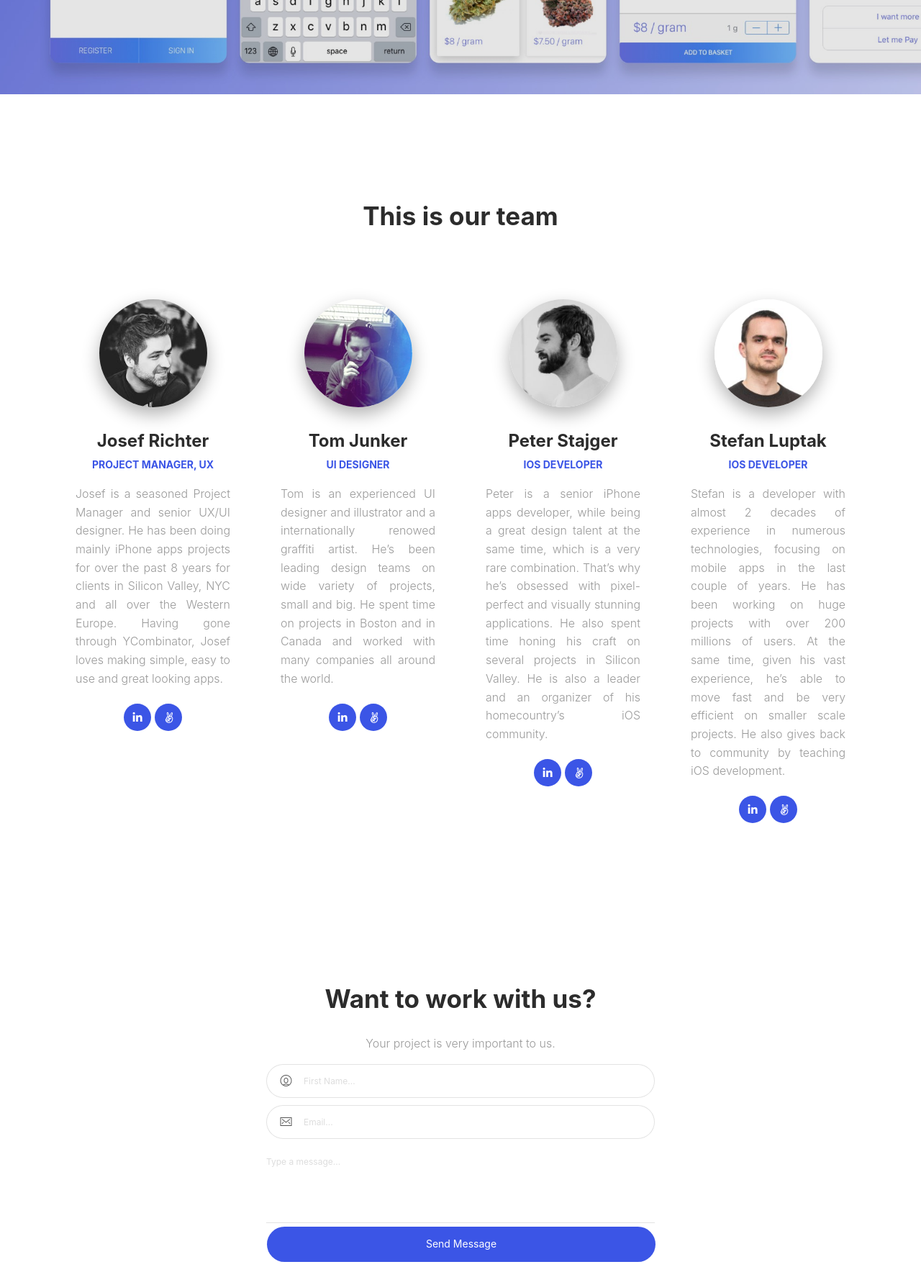
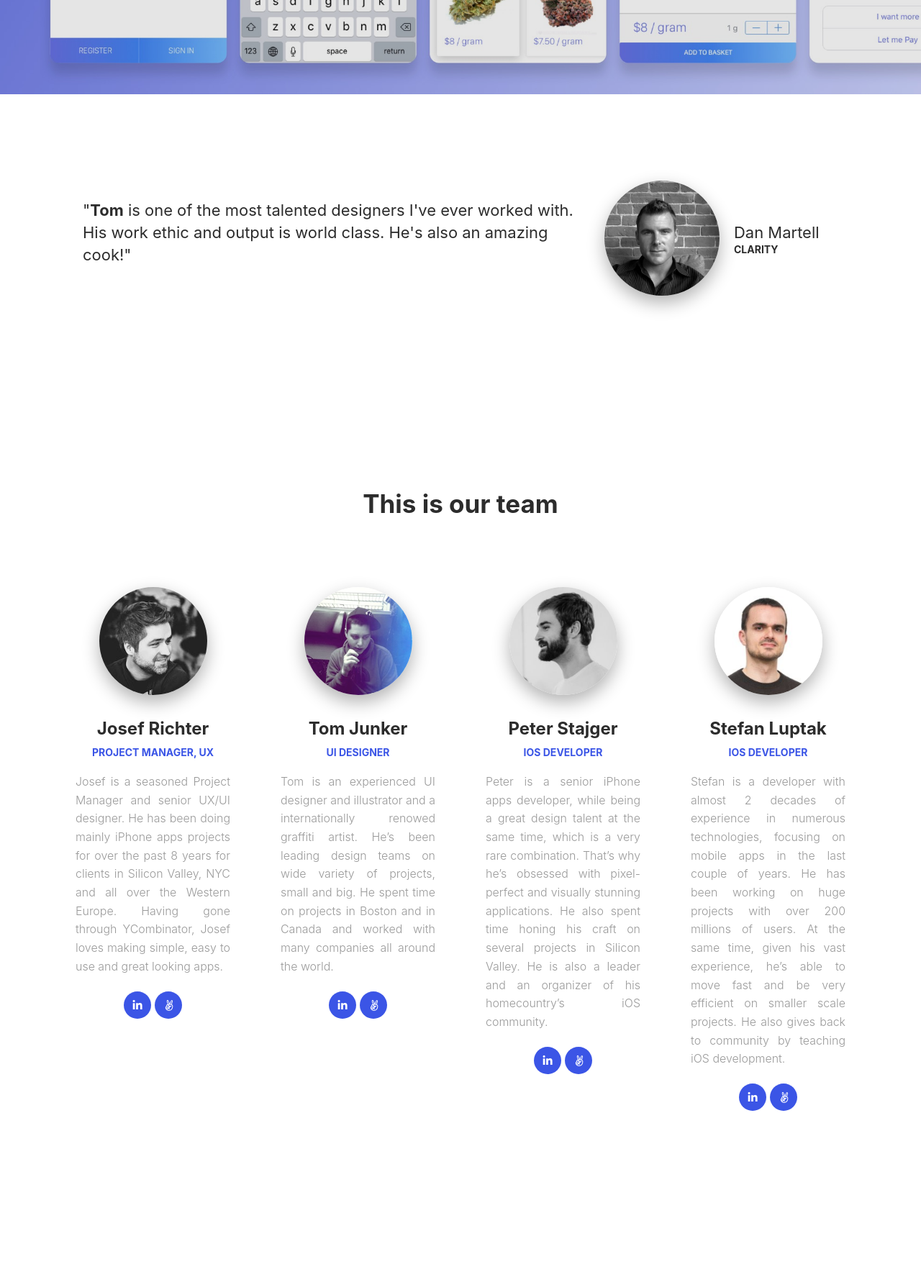
Before and after one commit to josefrichter/appca-website, a PHP site: page / in a window 1280 px wide. Shown: the part 1309-3077 px from the top of the page at 72% size. Run offline with PHP 8.4, Linux system fonts and the light colour scheme; style sheets or scripts are compiled from the project's sources; some libraries are stand-ins or nearby versions.

Commit message:
testimonial section

```diff
--- a/assets/css/custom.css
+++ b/assets/css/custom.css
@@ -18,6 +18,16 @@
   #highfive .content h1 {
     margin-bottom: .1em; }
 
+.section-testimonial .text {
+  padding: 30px; }
+
+.section-testimonial img {
+  max-width: 20vh;
+  margin: 20px; }
+
+.section-testimonial .meta * {
+  margin-bottom: 0; }
+
 .section-team h2 {
   margin-top: 10vh;
   margin-bottom: 12vh; }
--- a/assets/sass/custom.scss
+++ b/assets/sass/custom.scss
@@ -25,6 +25,23 @@
   }
 }
 
+.section-testimonial {
+  .text {
+    // align-self: center;
+    padding: 30px;
+  }
+  img {
+    max-width: 20vh;
+    margin: 20px;
+  }
+  .meta {
+    // align-self: center;
+    * {
+      margin-bottom: 0;
+    }
+  }
+}
+
 .section-team {
   h2 {
     margin-top: 10vh;
--- a/index.html
+++ b/index.html
@@ -100,6 +100,26 @@
                     <h5>Buy medical marijuana from a bot.</h5>
                 </div>
             </div>
+        </div>
+        <div class="section section-testimonial">
+          <div class="container">
+            <div class="row text align-items-center">
+              <div class="col-md-8">
+                <h5>"<strong>Tom</strong> is one of the most talented designers I've ever worked with. His work ethic and output is world class. He's also an amazing cook!"</h5>
+              </div>
+              <div class="col-md-4">
+                <div class="row align-items-center flex-lg-row flex-column">
+                  <div class="">
+                    <img src="../assets/img/appca/avatars/testimonials/dan-martell.jpg" alt="Thumbnail Image" class="rounded-circle img-fluid img-raised">
+                  </div>
+                  <div class="meta text-center text-lg-left">
+                    <h5>Dan Martell</h5>
+                    <h6>Clarity</h6>
+                  </div>
+                </div>
+              </div>
+            </div>
+          </div>
         </div>
         <div class="section section-team text-center">
             <div class="container">
```
Also changed, not shown: assets/img/appca/avatars/testimonials/dan-martell.jpg (renamed from assets/img/appca/avatars/testimonials/dan-martell.jpeg).
